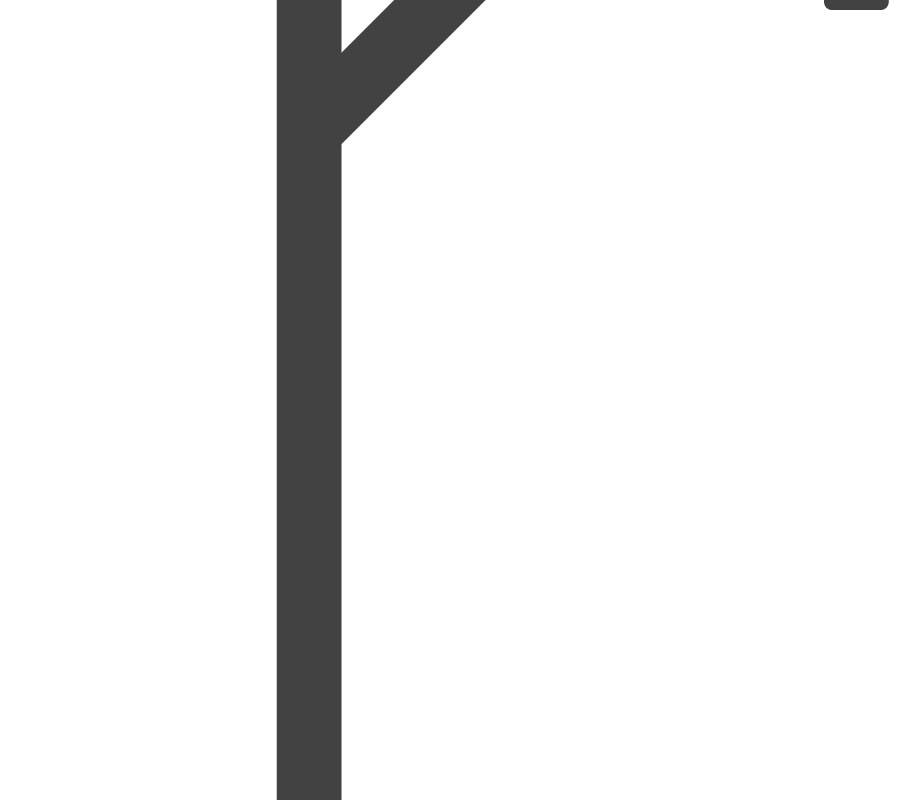
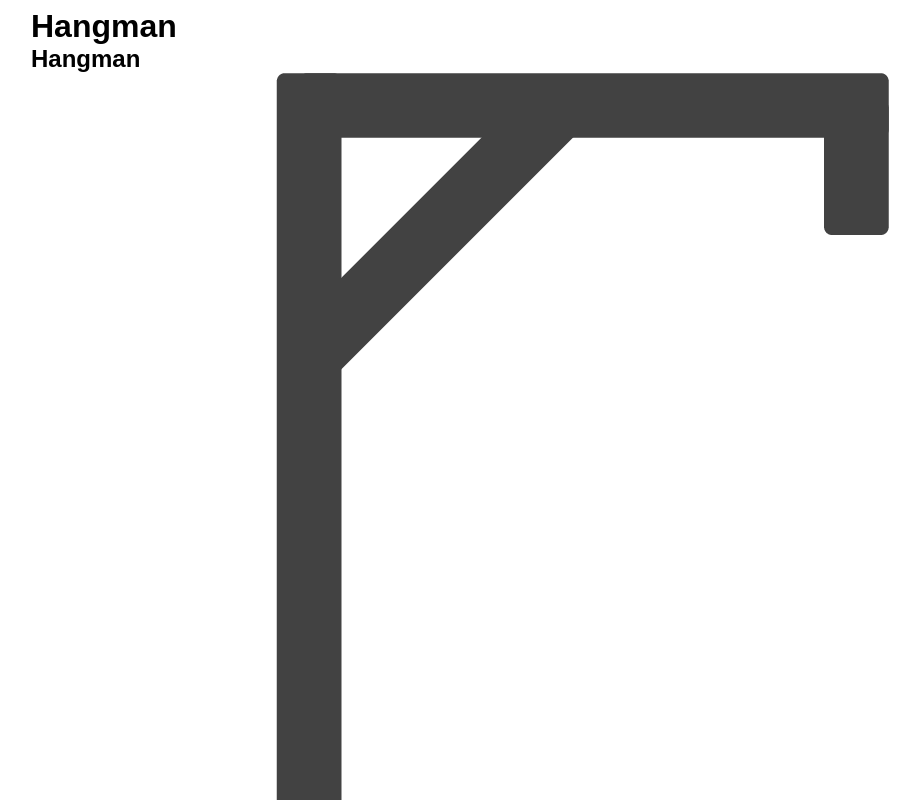
Before and after one commit to davyd-souza/hangman, a React (Create React App) app: page / in a window 1280 px wide. Shown: the top 800 px of the page, without its empty margins (29-949 px from the left). Built offline with nearby package versions, Linux system fonts and the light colour scheme.

Commit message:
feat: implement css for app component

```diff
--- a/src/App.css
+++ b/src/App.css
@@ -1,6 +1,12 @@
 .App {
-  height: 100vh;
+  max-width: var(--max-width);
+  height: 100%;
+
+  margin: 0 auto;
+  padding: 0.5rem;
+
   display: flex;
+  flex-direction: column;
+  justify-content: center;
   align-items: center;
-  justify-content: center;
 }
```
